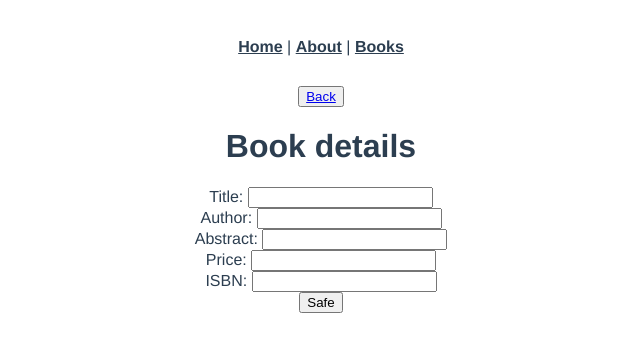
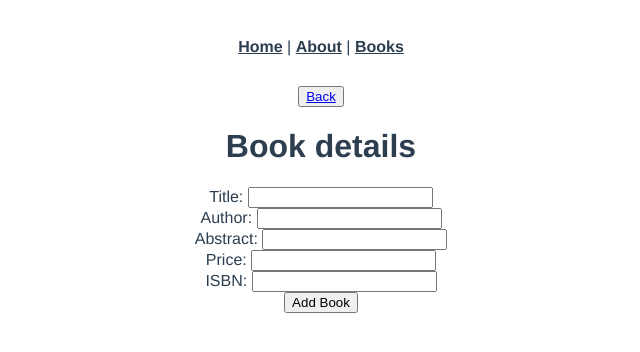
Before and after one commit to kath-arina/Book-App, a Vue app: page /books/addBook in a window 1280 px wide. Shown: the top 352 px of the page, without its empty margins (319-959 px from the left). Built offline with nearby package versions, Linux system fonts and the light colour scheme.

Commit message:
refactor: after adding book go do detail page

```diff
--- a/src/views/AddBookView.vue
+++ b/src/views/AddBookView.vue
@@ -22,12 +22,7 @@
     <input type="text" name="ISBN" v-model="book.isbn" />
   </div>
 
-  <button @click="addNewBook">
-    <!-- <router-link :to="{ name: 'BookDetails', params: { isbn: book.isbn } }"
-      >Add New Book</router-link
-    > -->
-    Safe
-  </button>
+  <button @click="addNewBook">Add Book</button>
 </template>
 
 <script>
@@ -58,11 +53,10 @@ export default {
         .then((newBook) => {
           console.log("New Book saved:", newBook);
 
-          //   this.$router.push({
-          //     name: "BookDetails",
-          //     params: { isbn: newBook.isbn }, // hier kann auch updatedBook.isbn stehen
-          //   });
-          //   this.$router.go(0);
+          this.$router.push({
+            name: "BookDetails",
+            params: { isbn: newBook.isbn },
+          });
         })
         .catch((error) => {
           console.error("Error adding new book:", error);
--- a/src/views/EditBookView.vue
+++ b/src/views/EditBookView.vue
@@ -21,11 +21,8 @@
   <div>Price:<input type="text" name="price" v-model="book.price" /></div>
   <div>ISBN:<input type="text" name="ISBN" v-model="book.isbn" /></div>
 
-  <button @click="saveChanges">
-    <router-link :to="{ name: 'BookDetails', params: { isbn: book.isbn } }"
-      >Save Changes</router-link
-    >
-  </button>
+  <!-- Hier wird kein router-Link benötigt -->
+  <button @click="saveChanges">Save Changes</button>
 </template>
 
 <script>
@@ -58,7 +55,6 @@ export default {
             name: "BookDetails",
             params: { isbn: this.book.isbn }, // hier kann auch updatedBook.isbn stehen
           });
-          this.$router.go(0);
         })
         .catch((error) => {
           console.error("Error saving changes:", error);
```
